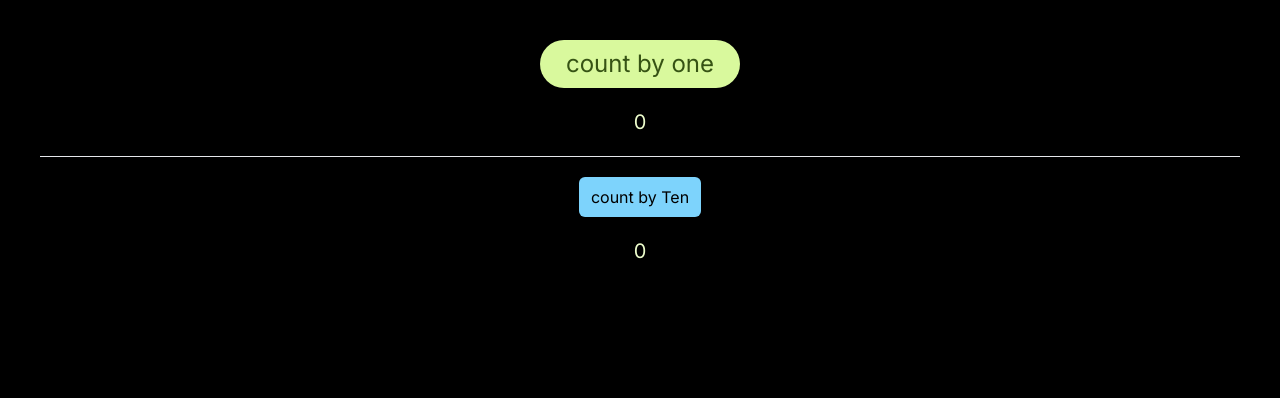
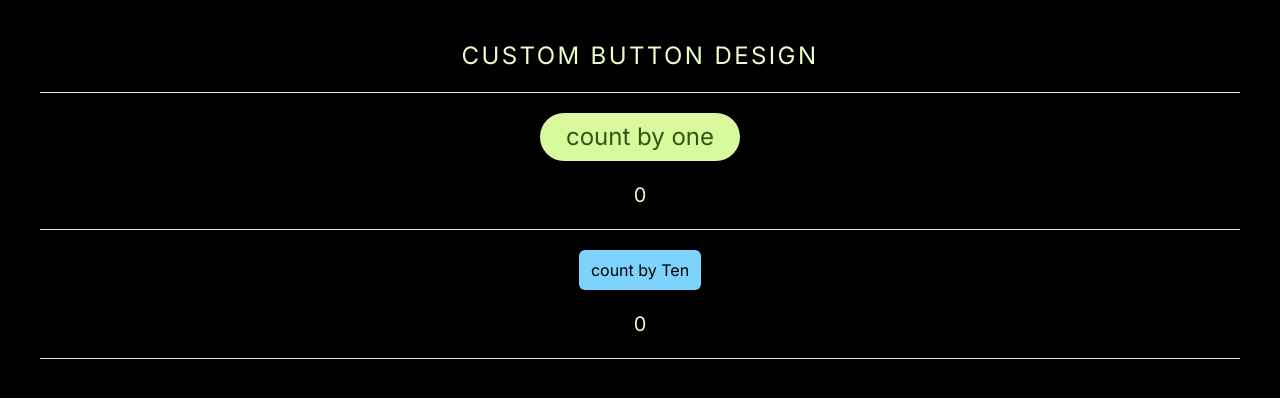
Before and after one commit to shrix1/learning, a Next.js app: page / in a window 1280 px wide. Shown: the top 398 px of the page. Built offline with nearby package versions, Linux system fonts and the light colour scheme.

Commit message:
add: some typo

```diff
--- a/app/page.tsx
+++ b/app/page.tsx
@@ -9,6 +9,11 @@ export default function Home() {
 
   return (
     <div className="flex flex-col gap-5 justify-center items-center">
+      <h1 className="text-2xl tracking-widest uppercase">
+        Custom Button design
+      </h1>
+      <hr className="w-full " />
+
       <Button
         name="count by one"
         className="text-2xl w-[200px]"
@@ -24,6 +29,8 @@ export default function Home() {
         onClick={() => setCount2((p) => p + 10)}
       />
       <h1 className="text-xl text-center">{count2}</h1>
+
+      <hr className="w-full " />
     </div>
   )
 }
```
